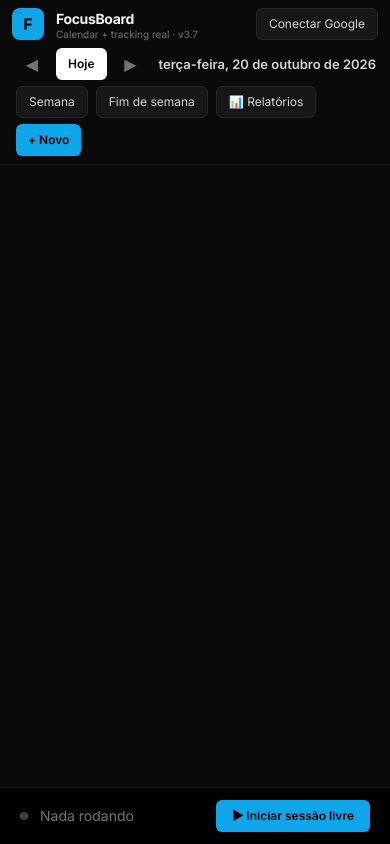
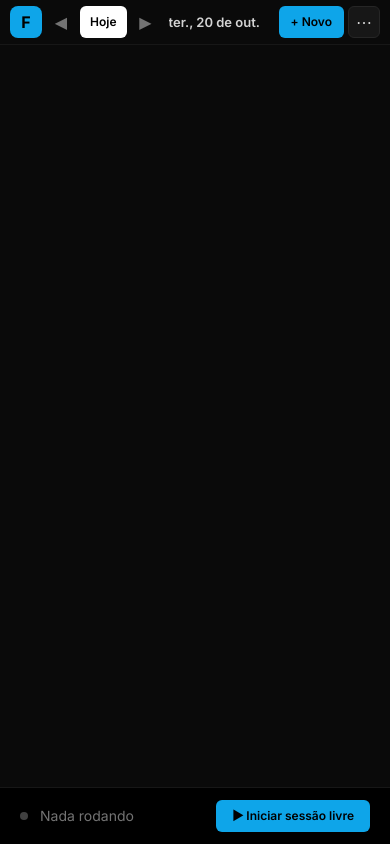
Before and after one commit to bene1991/focusboard, a plain HTML site: page index.html in a window 390 px wide. Drawn offline with nearby package versions, Linux system fonts and the light colour scheme.

Commit message:
Cabeçalho compacto no celular

```diff
--- a/index.html
+++ b/index.html
@@ -36,11 +36,23 @@
     #new-modal > div { max-height: calc(100dvh - 16px) !important; }
     #new-modal .p-5 { padding: 16px !important; }
     #new-save { position: sticky; bottom: 0; box-shadow: 0 0 0 10px #0a0a0a; }
-    header { padding: 8px 12px !important; row-gap: 8px !important; }
-    #nav-bar { order: 3; width: 100%; flex-wrap: wrap; row-gap: 6px; }
-    #hour-labels, #grid-head > div:first-child, #grid-allday > div:first-child { position: sticky; left: 0; z-index: 6; background: #000; }
-    #nav-bar #period-label { margin-left: 8px; font-size: 13px; white-space: nowrap; }
-    #nav-bar button { margin-left: 4px !important; }
+    /* cabeçalho de uma linha só; o resto fica no menu ⋯ */
+    header { padding: 6px 10px !important; gap: 4px !important; flex-wrap: wrap !important; justify-content: flex-start !important; }
+    header > div:first-child > div:last-child { display: none; }
+    #nav-bar { display: contents; }
+    #nav-bar button { margin-left: 0 !important; }
+    #prev-btn, #next-btn { width: 30px !important; }
+    #today-btn { padding: 0 10px !important; }
+    #period-label { flex: 1; min-width: 0; margin-left: 4px !important; font-size: 13px !important; white-space: nowrap; overflow: hidden; text-overflow: ellipsis; }
+    #new-btn { order: 5; }
+    #more-btn { display: flex !important; order: 6; }
+    #view-btn, #fds-btn, #rel-btn, header > div:last-child { display: none !important; }
+    header.menu-open #view-btn, header.menu-open #fds-btn, header.menu-open #rel-btn { display: block !important; order: 10; }
+    header.menu-open #fds-btn[style*="none"] { display: none !important; }
+    #grid-allday > div:first-child { font-size: 7px !important; padding-right: 4px !important; letter-spacing: 0 !important; }
+    header.menu-open > div:last-child { display: flex !important; order: 11; }
+    header.menu-open::after { content: ''; flex-basis: 100%; order: 7; }
+    body.v-day #grid-head { display: none; }
     #tz-select { display: none; }
     #main-view { padding-bottom: 96px !important; }
   }
@@ -186,6 +198,7 @@
       <button id="view-btn" class="ml-3 px-3 h-8 rounded-md bg-neutral-900 border border-neutral-800 text-neutral-300 text-xs hover:bg-neutral-800">Semana</button>
       <button id="fds-btn" class="ml-1 px-3 h-8 rounded-md bg-neutral-900 border border-neutral-800 text-neutral-300 text-xs hover:bg-neutral-800" title="Mostrar ou esconder sábado e domingo">Fim de semana</button>
       <button id="rel-btn" class="ml-1 px-3 h-8 rounded-md bg-neutral-900 border border-neutral-800 text-neutral-300 text-xs hover:bg-neutral-800">📊 Relatórios</button>
+      <button id="more-btn" style="display:none" class="ml-1 w-8 h-8 rounded-md bg-neutral-900 border border-neutral-800 text-neutral-300 items-center justify-center" aria-label="Mais opções">⋯</button>
       <button id="new-btn" class="ml-1 px-3 h-8 rounded-md bg-sky-500 hover:bg-sky-400 text-black text-xs font-semibold">+ Novo</button>
     </div>
 
@@ -897,6 +910,7 @@ function applyGridColumns() {
 }
 
 function renderAll() {
+  document.body.classList.toggle('v-day', state.view === 'day');
   applyGridColumns();
   renderPeriodLabel();
   renderDayHeaders();
@@ -917,7 +931,7 @@ function renderAll() {
 function renderPeriodLabel() {
   const dias = visibleDays();
   const label = state.view === 'day'
-    ? dias[0].toLocaleDateString('pt-BR', { weekday: 'long', day: 'numeric', month: 'long', year: 'numeric' })
+    ? dias[0].toLocaleDateString('pt-BR', innerWidth < 640 ? { weekday: 'short', day: 'numeric', month: 'short' } : { weekday: 'long', day: 'numeric', month: 'long', year: 'numeric' })
     // último dia visível, que não é sempre o 7º: sem fim de semana a semana acaba na sexta
     : `${dias[0].toLocaleDateString('pt-BR',{day:'numeric',month:'short'})} – ${dias[dias.length - 1].toLocaleDateString('pt-BR',{day:'numeric',month:'short',year:'numeric'})}`;
   document.getElementById('period-label').textContent = label;
@@ -2145,6 +2159,10 @@ document.addEventListener('DOMContentLoaded', () => {
     catch (e) { alert('Não consegui reconectar: ' + e.message); }
   };
   document.getElementById('rel-btn').onclick = abrirRelatorio;
+  // menu ⋯ do celular: abre/fecha e fecha ao escolher uma opção
+  const cab = document.querySelector('header');
+  document.getElementById('more-btn').onclick = () => cab.classList.toggle('menu-open');
+  cab.addEventListener('click', e => { if (e.target.closest('#view-btn, #fds-btn, #rel-btn, #gcal-btn')) cab.classList.remove('menu-open'); });
   document.getElementById('rel-close').onclick = fecharRelatorio;
   document.getElementById('rel-range').onchange = abrirRelatorio;
   document.getElementById('rel-modal').onclick = e => { if (e.target.id === 'rel-modal') fecharRelatorio(); };
```
Also changed, not shown: v2.html (+24 -6 lines).
